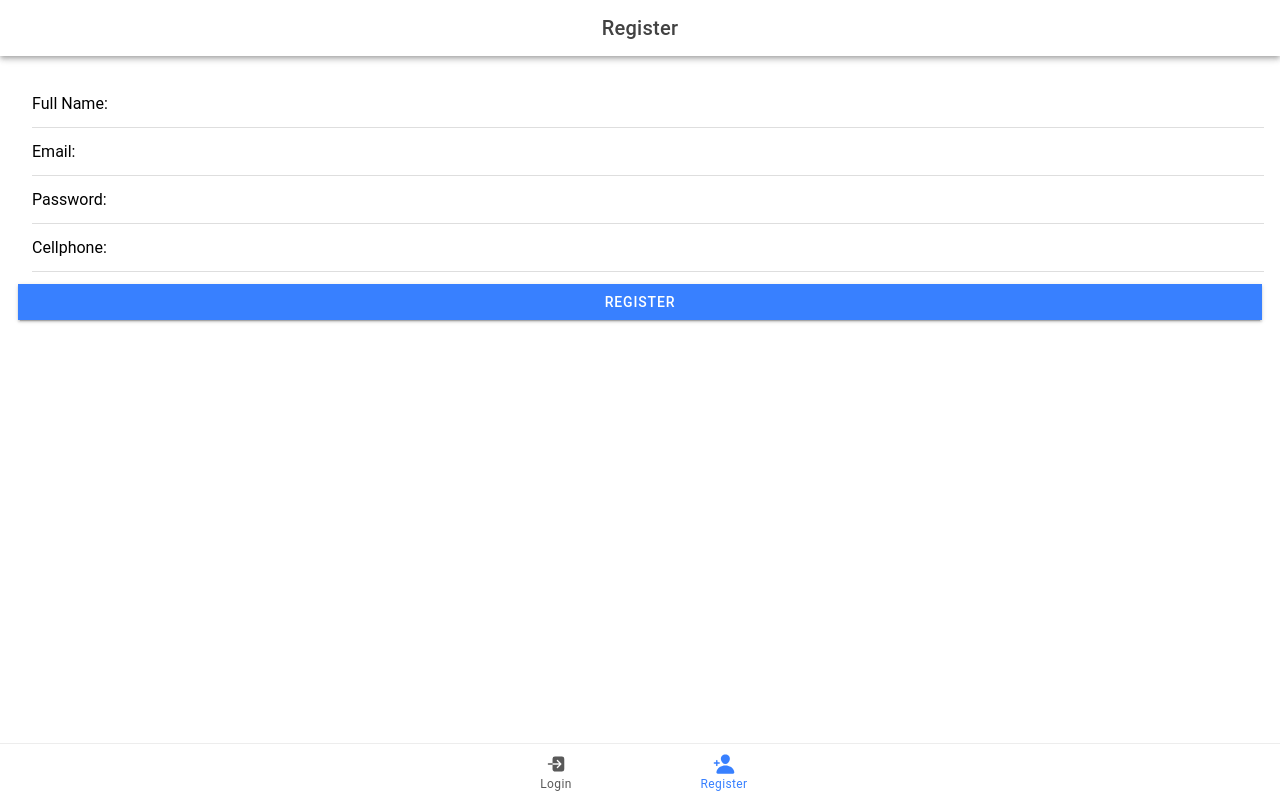
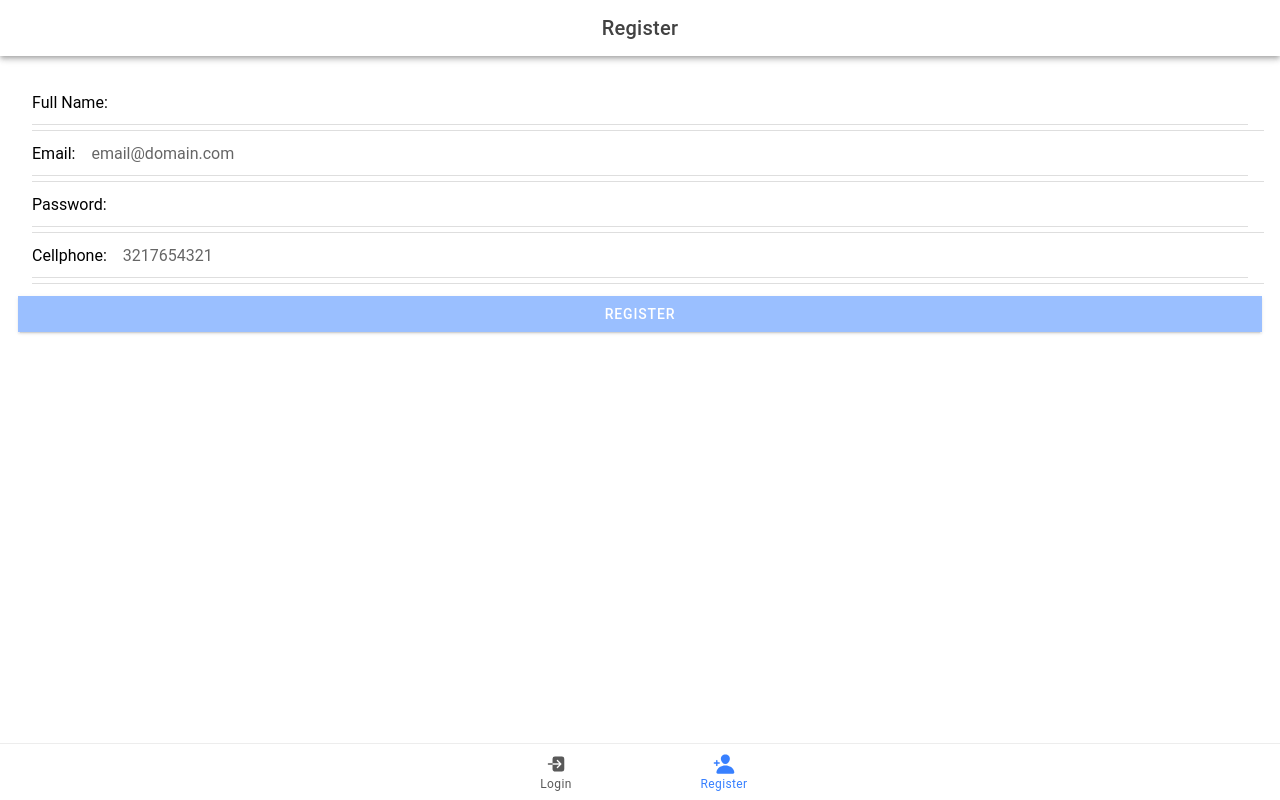
Before and after one commit to DFSPC/food-burger-app, a React (Vite) app: page /register in a window 1280 px wide. Built offline with nearby package versions, Linux system fonts and the light colour scheme.

Commit message:
Add validation register and clean code

```diff
--- /dev/null
+++ b/src/common/validate.ts
@@ -0,0 +1,19 @@
+export const validateEmail = (email: string) => {
+    return (
+        email.match(
+            /^(?=.{1,254}$)(?=.{1,64}@)[a-zA-Z0-9!#$%&'*+/=?^_`{|}~-]+(?:\.[a-zA-Z0-9!#$%&'*+/=?^_`{|}~-]+)*@[a-zA-Z0-9](?:[a-zA-Z0-9-]{0,61}[a-zA-Z0-9])?(?:\.[a-zA-Z0-9](?:[a-zA-Z0-9-]{0,61}[a-zA-Z0-9])?)*$/
+        ) != null
+    );
+};
+
+export const validatePassword = (password: string) => {
+    return password.length > 0;
+};
+
+export const validateText = (text: string) => {
+    return text.length > 5;
+};
+
+export const validateNumber = (number: string) => {
+    return /^[0-9]*$/.test(number) && number.length > 0;
+};
--- a/src/pages/Register.tsx
+++ b/src/pages/Register.tsx
@@ -1,16 +1,31 @@
 import { IonButton, IonItem, IonInput, IonList } from "@ionic/react";
-
 import BasePage from "./../BasePage";
-
 import { useMutation } from "@apollo/client";
-import { CREATE_USER_QUERY } from "./../GraphQL";
+import { CREATE_USER_QUERY } from "../common/graphql.querys";
 import { useHistory } from "react-router-dom";
+import React, { useState } from "react";
+import {
+    validateEmail,
+    validatePassword,
+    validateText,
+    validateNumber
+} from "./../common/validate";
 
 const Register: React.FC<{
     userValues: any;
     setUserValues: Function;
 }> = (props) => {
     const history = useHistory();
+
+    const emptyForm = {
+        fullname: false,
+        email: false,
+        password: false,
+        cellphone: false
+    };
+
+    const [isTouched, setIsTouched] = useState(emptyForm);
+    const [isValid, setIsValid] = useState(emptyForm);
 
     const handleInputChange = (ev: any) => {
         const { name, value, checked, type } = ev.target;
@@ -27,6 +42,24 @@ const Register: React.FC<{
         props.setUserValues((previousValues: any) => ({
             ...previousValues,
             [name]: sendValue
+        }));
+    };
+
+    const validateInput = (ev: any) => {
+        const { name, value, checked, type } = ev.target;
+        let validInput: any;
+        if (type == "email") {
+            validInput = validateEmail(value);
+        } else if (type == "password") {
+            validInput = validatePassword(value);
+        } else if (type == "text") {
+            validInput = validateText(value);
+        } else if (type == "number") {
+            validInput = validateNumber(value);
+        }
+        setIsValid((previousValues: any) => ({
+            ...previousValues,
+            [name]: validInput
         }));
     };
 
@@ -49,44 +82,110 @@ const Register: React.FC<{
                         <IonItem>
                             <IonInput
                                 value={props.userValues.fullname}
-                                onIonInput={handleInputChange}
+                                onIonInput={(ev) => {
+                                    handleInputChange(ev);
+                                    validateInput(ev);
+                                }}
                                 name="fullname"
                                 label="Full Name:"
+                                className={`${
+                                    isValid.fullname && "ion-valid"
+                                } ${
+                                    isValid.fullname === false && "ion-invalid"
+                                } ${isTouched.fullname && "ion-touched"}`}
+                                errorText="Invalid Full Name"
+                                onIonBlur={() =>
+                                    setIsTouched((previousValues: any) => ({
+                                        ...previousValues,
+                                        ["fullname"]: true
+                                    }))
+                                }
                             ></IonInput>
                         </IonItem>
 
                         <IonItem>
                             <IonInput
                                 value={props.userValues.email}
-                                onIonInput={handleInputChange}
+                                onIonInput={(ev) => {
+                                    handleInputChange(ev);
+                                    validateInput(ev);
+                                }}
                                 name="email"
                                 label="Email:"
                                 type="email"
+                                className={`${isValid.email && "ion-valid"} ${
+                                    isValid.email === false && "ion-invalid"
+                                } ${isTouched.email && "ion-touched"}`}
+                                placeholder="email@domain.com"
+                                errorText="Invalid Full Name"
+                                onIonBlur={() =>
+                                    setIsTouched((previousValues: any) => ({
+                                        ...previousValues,
+                                        ["email"]: true
+                                    }))
+                                }
                             ></IonInput>
                         </IonItem>
 
                         <IonItem>
                             <IonInput
                                 value={props.userValues.password}
-                                onIonInput={handleInputChange}
+                                onIonInput={(ev) => {
+                                    handleInputChange(ev);
+                                    validateInput(ev);
+                                }}
                                 name="password"
                                 label="Password:"
                                 type="password"
+                                className={`${
+                                    isValid.password && "ion-valid"
+                                } ${
+                                    isValid.password === false && "ion-invalid"
+                                } ${isTouched.password && "ion-touched"}`}
+                                errorText="Invalid Password"
+                                onIonBlur={() =>
+                                    setIsTouched((previousValues: any) => ({
+                                        ...previousValues,
+                                        ["password"]: true
+                                    }))
+                                }
                             ></IonInput>
                         </IonItem>
 
                         <IonItem>
                             <IonInput
                                 value={props.userValues.cellphone}
-                                onIonInput={handleInputChange}
+                                onIonInput={(ev) => {
+                                    handleInputChange(ev);
+                                    validateInput(ev);
+                                }}
                                 name="cellphone"
                                 label="Cellphone:"
                                 type="number"
+                                className={`${
+                                    isValid.cellphone && "ion-valid"
+                                } ${
+                                    isValid.cellphone === false && "ion-invalid"
+                                } ${isTouched.cellphone && "ion-touched"}`}
+                                errorText="Invalid Cellphone"
+                                placeholder="3217654321"
+                                onIonBlur={() =>
+                                    setIsTouched((previousValues: any) => ({
+                                        ...previousValues,
+                                        ["cellphone"]: true
+                                    }))
+                                }
                             ></IonInput>
                         </IonItem>
                     </IonList>
 
                     <IonButton
+                        disabled={
+                            !isValid.email ||
+                            !isValid.password ||
+                            !isValid.fullname ||
+                            !isValid.cellphone
+                        }
                         type="button"
                         color="primary"
                         expand="full"
```
Also changed, not shown: src/pages/CreateUpdate.tsx (+4 -3 lines), src/pages/Home.tsx (+4 -3 lines), src/pages/Login.tsx (+24 -27 lines), src/common/graphql.querys.ts (renamed from src/GraphQL.ts).
